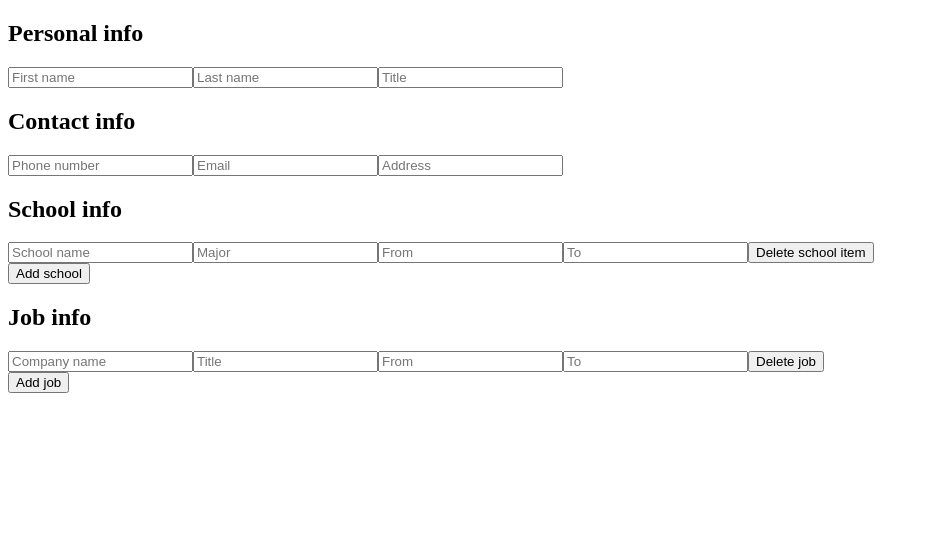
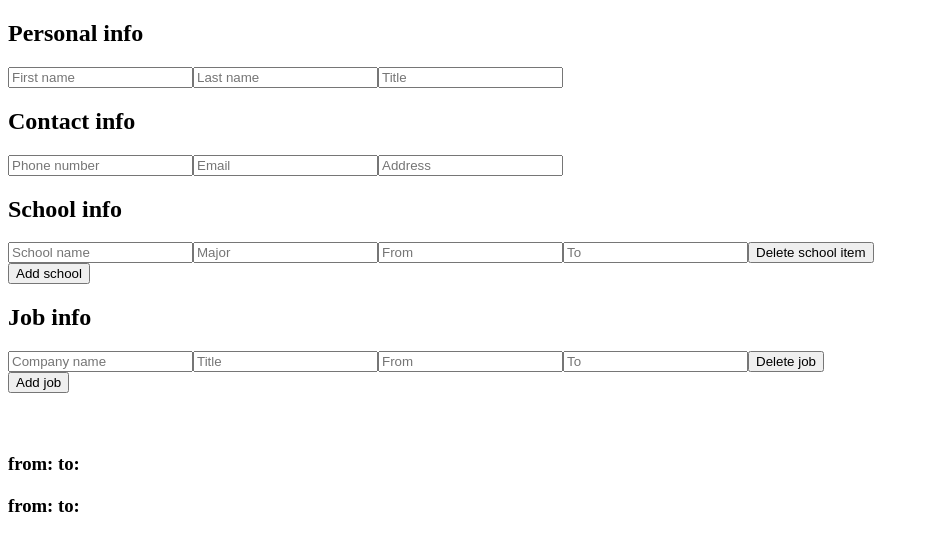
Before and after one commit to ZmijaZ/Odin, a React (Create React App) app in the folder projects/4-cv_maker/: page / in a window 1280 px wide. Shown: the top 550 px of the page, without its empty margins (0-929 px from the left). Built offline with nearby package versions, Linux system fonts and the light colour scheme.

Commit message:
added everything to cvpreview

```diff
--- a/projects/4-cv_maker/src/components/extra/CVPreview.js
+++ b/projects/4-cv_maker/src/components/extra/CVPreview.js
@@ -6,7 +6,7 @@ function CVPreview(props){
 
     return(
 
-        <Content personalInfo = {cv.personalInfo} contactInfo = {cv.contactInfo}></Content>
+        <Content personalInfo = {cv.personalInfo} contactInfo = {cv.contactInfo} schoolInfo = {cv.schoolInfo} jobInfo = {cv.jobInfo}></Content>
 
     )
 }
--- a/projects/4-cv_maker/src/components/extra/Content.js
+++ b/projects/4-cv_maker/src/components/extra/Content.js
@@ -1,7 +1,29 @@
 
 function Content(props){
 
-    const {personalInfo, contactInfo} = props;
+    const {personalInfo, contactInfo, schoolInfo, jobInfo} = props;
+
+        const schoolItems = schoolInfo.map(function(newItem){
+
+            return(
+                <div key = {newItem.id}>
+                    <h2>{newItem.schoolName}</h2>
+                    <h3>{newItem.major}</h3>
+                    <h3>{`from: ${newItem.from} to: ${newItem.to} `}</h3>
+                </div>
+            )
+        })
+
+        const jobItems = jobInfo.map(function(newItem){
+
+            return(
+                <div key = {newItem.id}>
+                    <h2>{newItem.companyName}</h2>
+                    <h3>{newItem.title}</h3>
+                    <h3>{`from: ${newItem.from} to: ${newItem.to} `}</h3>
+                </div>
+            )
+        })
 
     return(
 
@@ -12,6 +34,9 @@ function Content(props){
             <h3>{contactInfo.email + ' ' + contactInfo.phoneNumber}</h3>
             <h3>{contactInfo.address}</h3>
 
+            {schoolItems}
+            {jobItems}
+
         </div>
     )
 }
```
